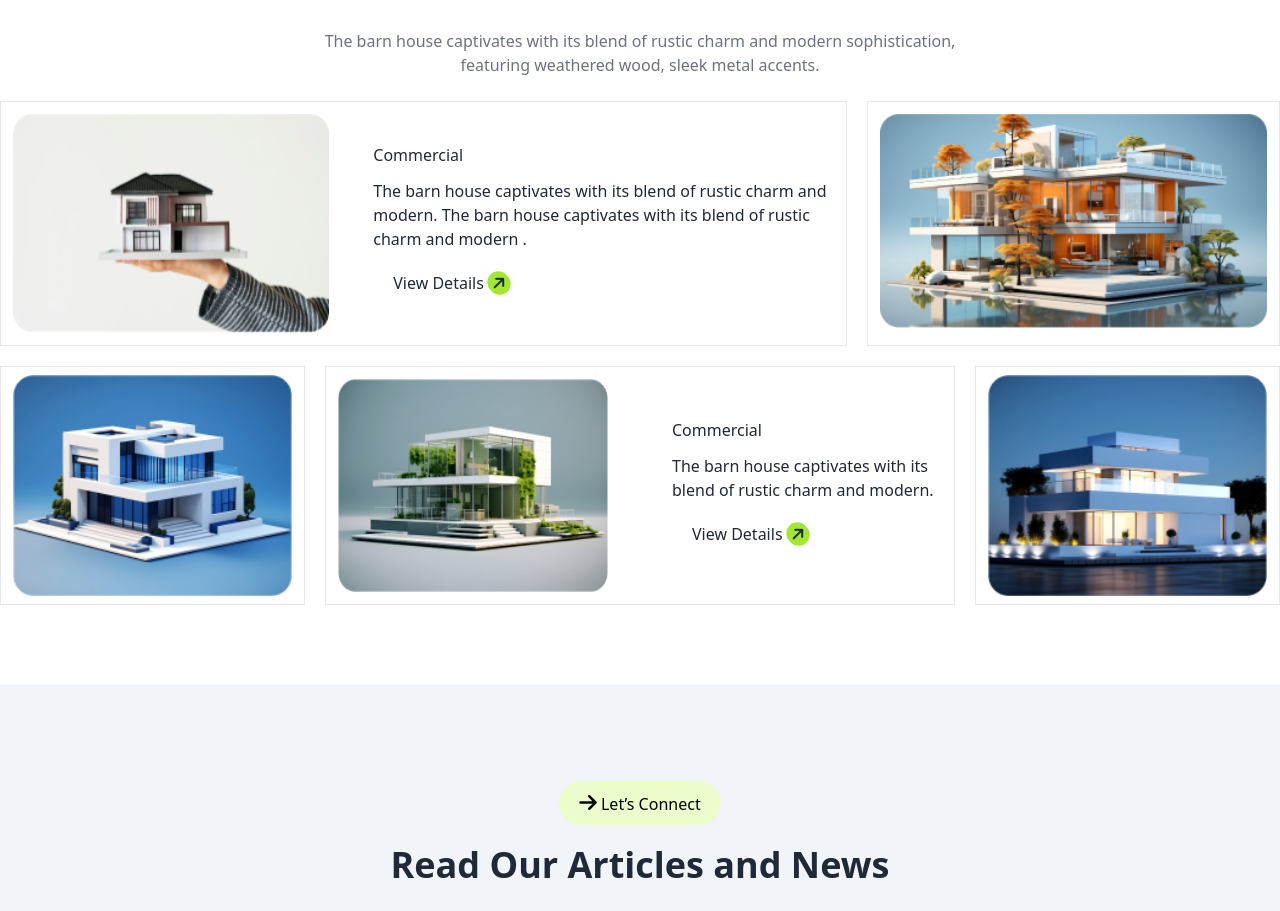
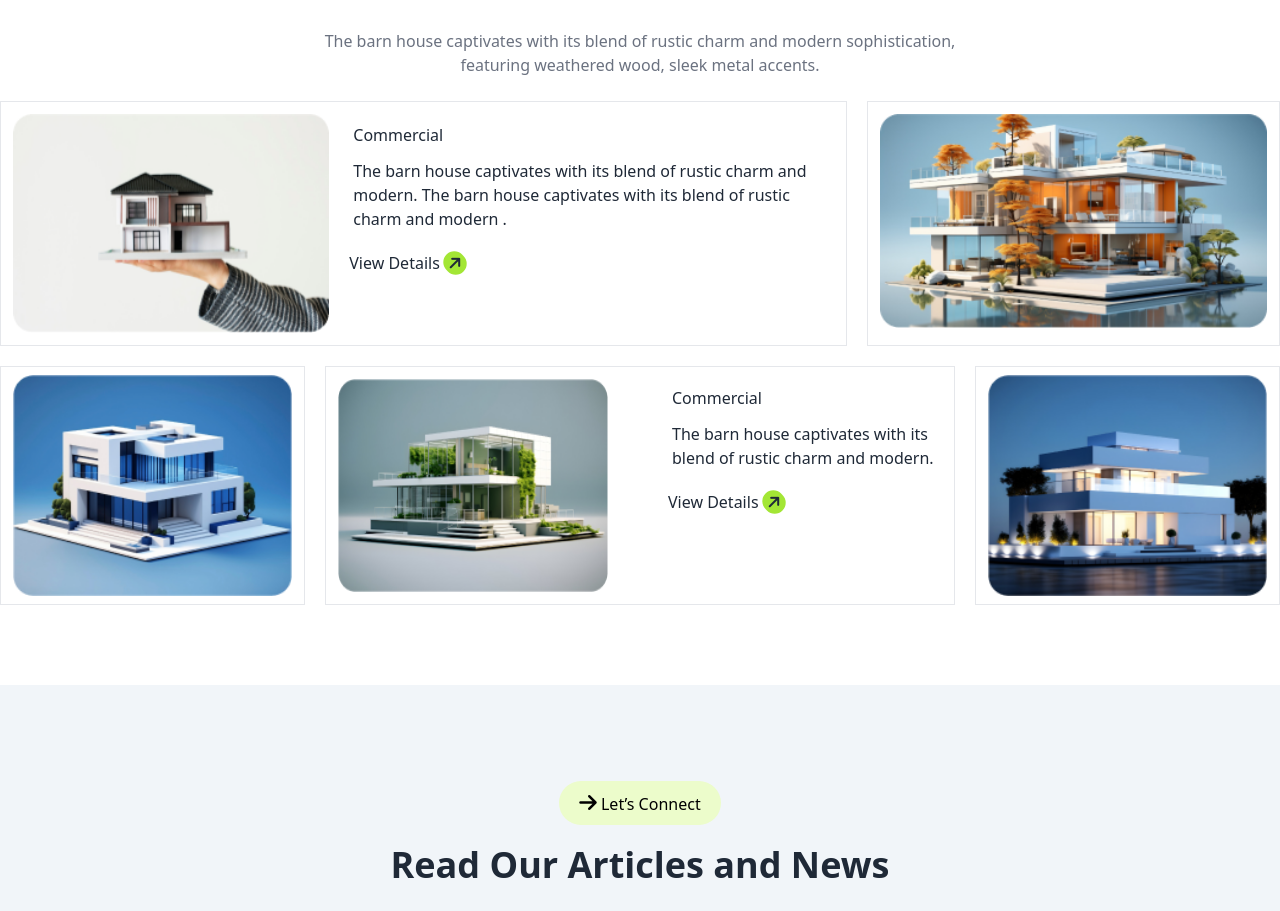
Before and after one commit to rimiruma/Rinterio-Website-Assignment-3, a plain HTML site: page index.html in a window 1280 px wide. Shown: the part 2514-3425 px from the top of the page. Drawn offline with nearby package versions, Linux system fonts and the light colour scheme.

Commit message:
added Our Latest Portfolio section update styles done

```diff
--- a/index.html
+++ b/index.html
@@ -202,10 +202,10 @@
                            </div>
                         </div>
                         <div class="lg:col-span-7 col-span-12">
-                                <div class="space-y-3 p-3">
+                                <div class="space-y-3 p-3 lg:-ml-5 lg:-mt-10">
                                     <h4>Commercial</h4>
                                     <p>The barn house captivates with its blend of rustic charm and modern. The barn house captivates with its blend of rustic charm and modern .</p>
-                                    <button class="px-24 py-2 lg:px-5 lg:py-2 rounded-full">View Details <i
+                                    <button class="px-24 py-2 lg:px-5 lg:-ml-6 -ml-24 lg:py-2 rounded-full">View Details <i
                                         class="fa-solid fa-arrow-right -rotate-45 p-1 bg-lime-400 rounded-full"></i>
                                 </button>
                                 </div>
@@ -230,10 +230,10 @@
                            </div>
                         </div>
                         <div class="lg:col-span-6 col-span-12">
-                            <div class="p-3 space-y-3">
+                            <div class="p-3 space-y-3 lg:-mt-16">
                                 <h4>Commercial</h4>
                             <p>The barn house captivates with its blend of rustic charm and modern.</p>
-                            <button class="px-24 py-2 lg:px-5 lg:py-2 rounded-full">View Details <i
+                            <button class="px-24 py-2 -ml-24 lg:-ml-6 lg:px-5 lg:py-2 rounded-full">View Details <i
                                 class="fa-solid fa-arrow-right -rotate-45 p-1 bg-lime-400 rounded-full"></i>
                         </button>
                             </div>
```
